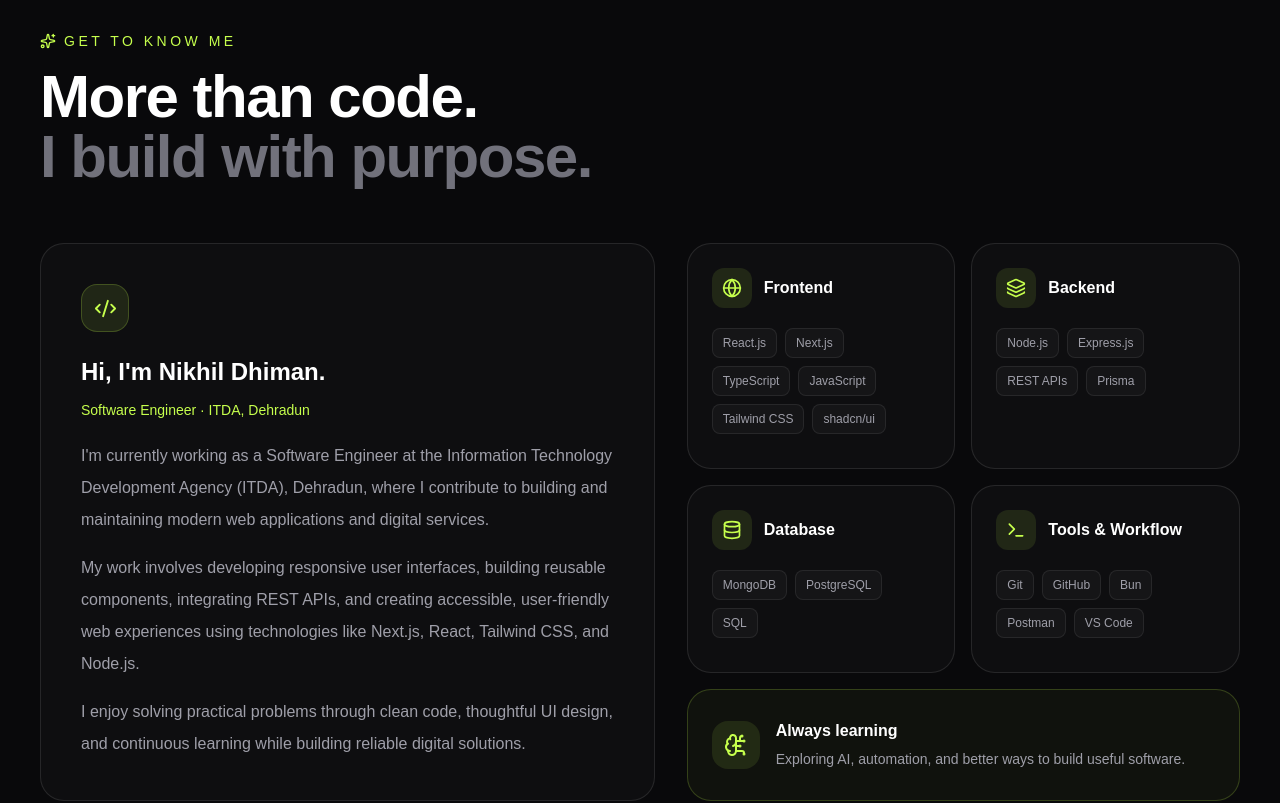
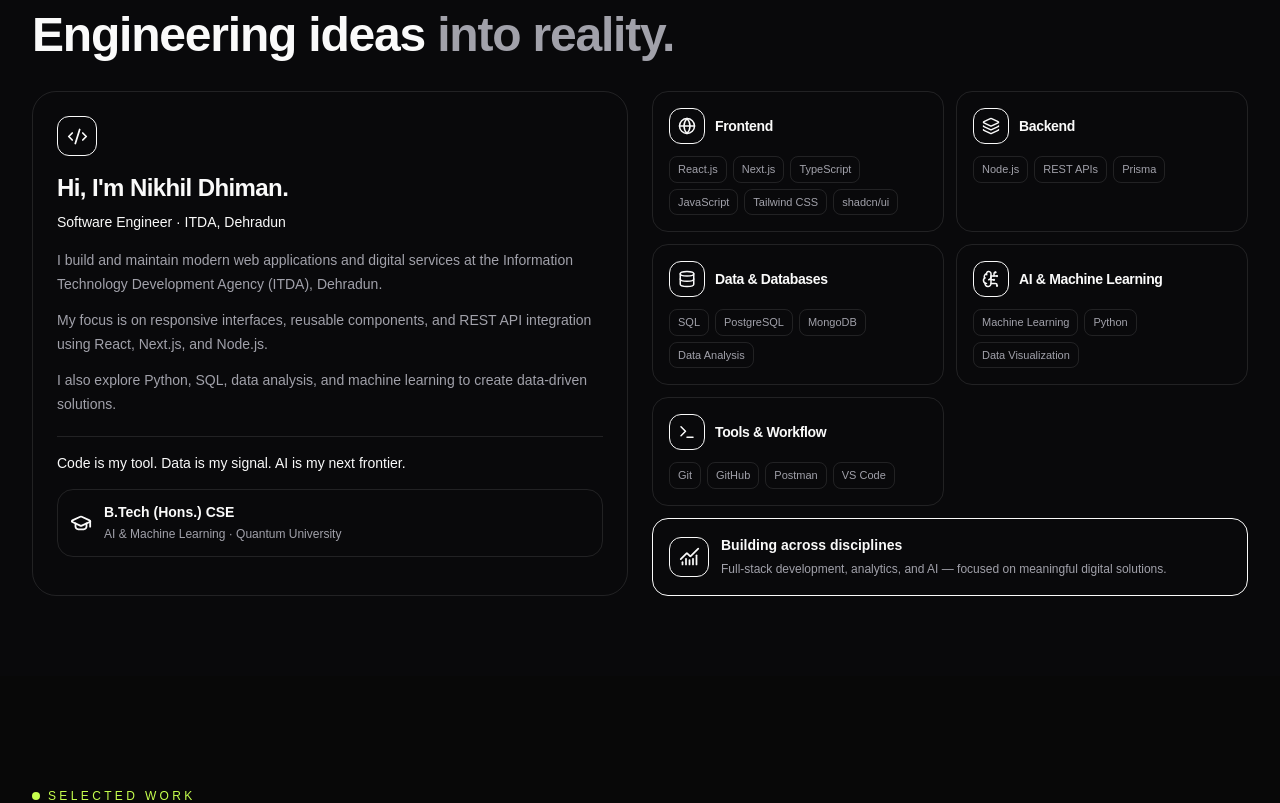
Before and after one commit to nikhildhiman2003/portfolio-website, a Next.js app: page / in a window 1280 px wide. Shown: the part 980-1783 px from the top of the page. Built offline with nearby package versions, Linux system fonts and the light colour scheme.

Commit message:
feat(about): enhance About section with improved layout, animations, and updated content

```diff
--- a/src/components/sections/about.tsx
+++ b/src/components/sections/about.tsx
@@ -1,7 +1,9 @@
 
 "use client";
 
-import { motion } from "motion/react";
+import { useState } from "react";
+import type { PointerEvent, ReactNode } from "react";
+import { motion, useReducedMotion } from "motion/react";
 import {
     Code2,
     Database,
@@ -10,6 +12,8 @@ import {
     Terminal,
     Globe,
     Sparkles,
+    ChartNoAxesCombined,
+    GraduationCap,
 } from "lucide-react";
 
 const skillGroups = [
@@ -21,168 +25,246 @@ const skillGroups = [
     {
         title: "Backend",
         icon: Layers3,
-        skills: ["Node.js", "Express.js", "REST APIs", "Prisma"],
+        skills: ["Node.js", "REST APIs", "Prisma"],
     },
     {
-        title: "Database",
+        title: "Data & Databases",
         icon: Database,
-        skills: ["MongoDB", "PostgreSQL", "SQL"],
+        skills: ["SQL", "PostgreSQL", "MongoDB", "Data Analysis"],
+    },
+    {
+        title: "AI & Machine Learning",
+        icon: BrainCircuit,
+        skills: ["Machine Learning", "Python", "Data Visualization"],
     },
     {
         title: "Tools & Workflow",
         icon: Terminal,
-        skills: ["Git", "GitHub", "Bun", "Postman", "VS Code"],
+        skills: ["Git", "GitHub", "Postman", "VS Code"],
     },
 ];
 
-// const highlights = [
-//     { value: "2+", label: "Professional roles" },
-//     { value: "3+", label: "Web projects" },
-//     { value: "Full-stack", label: "Development focus" },
-// ];
+function PremiumCard({
+    children,
+    className = "",
+    delay = 0,
+    interactive = true,
+}: {
+    children: ReactNode;
+    className?: string;
+    delay?: number;
+    interactive?: boolean;
+}) {
+    const reducedMotion = useReducedMotion();
+    const [tilt, setTilt] = useState({ x: 0, y: 0 });
+
+    function handlePointerMove(event: PointerEvent<HTMLDivElement>) {
+        if (reducedMotion || !interactive || event.pointerType !== "mouse") {
+            return;
+        }
+
+        const rect = event.currentTarget.getBoundingClientRect();
+        const x = (event.clientX - rect.left) / rect.width;
+        const y = (event.clientY - rect.top) / rect.height;
+
+        setTilt({
+            x: (0.5 - y) * 3,
+            y: (x - 0.5) * 3,
+        });
+    }
+
+    function resetTilt() {
+        setTilt({ x: 0, y: 0 });
+    }
+
+    return (
+        <motion.div
+            initial={reducedMotion ? false : { opacity: 0, y: 14 }}
+            whileInView={{ opacity: 1, y: 0 }}
+            viewport={{ once: true, amount: 0.15 }}
+            transition={{
+                duration: reducedMotion ? 0 : 0.45,
+                delay: reducedMotion ? 0 : delay,
+                ease: "easeOut",
+            }}
+            onPointerMove={handlePointerMove}
+            onPointerLeave={resetTilt}
+            style={{
+                transform: `perspective(1200px) rotateX(${tilt.x}deg) rotateY(${tilt.y}deg)`,
+                transformStyle: "preserve-3d",
+            }}
+            className={`relative transition-[transform,border-color,box-shadow] duration-300 ease-out ${className}`}
+        >
+            {children}
+        </motion.div>
+    );
+}
 
 export default function About() {
+    const reducedMotion = useReducedMotion();
+
     return (
         <section
             id="about"
-            className="relative overflow-hidden bg-[#09090b] px-5 py-24 text-white md:px-10 md:py-32"
+            className="relative isolate overflow-hidden bg-[var(--background)] px-5 py-16 text-[var(--foreground)] transition-colors duration-300 md:px-8 md:py-20"
         >
-            <div className="mx-auto max-w-7xl">
+            <div
+                aria-hidden="true"
+                className="pointer-events-none absolute -left-32 top-20 h-64 w-64 rounded-full bg-[var(--accent-glow)] blur-[100px]"
+            />
+
+            <div
+                aria-hidden="true"
+                className="pointer-events-none absolute -right-32 bottom-10 h-72 w-72 rounded-full bg-[var(--accent-glow)] blur-[120px]"
+            />
+
+            <div className="relative mx-auto max-w-7xl">
+                {/* Heading */}
                 <motion.div
-                    initial={{ opacity: 0, y: 24 }}
+                    initial={reducedMotion ? false : { opacity: 0, y: 16 }}
                     whileInView={{ opacity: 1, y: 0 }}
                     viewport={{ once: true, amount: 0.3 }}
-                    transition={{ duration: 0.6 }}
+                    transition={{ duration: 0.45, ease: "easeOut" }}
                 >
-                    <p className="mb-4 flex items-center gap-2 text-sm font-medium uppercase tracking-[0.25em] text-[#c6ff4d]">
-                        <Sparkles size={16} />
-                        Get to know me
+                    <p className="mb-3 flex items-center gap-2 text-xs font-medium uppercase tracking-[0.22em] text-[var(--accent)]">
+                        <Sparkles size={14} />
+                        About me
                     </p>
 
-                    <h2 className="max-w-3xl text-4xl font-semibold tracking-tight sm:text-5xl md:text-6xl">
-                        More than code.
-                        <br />
-                        <span className="text-zinc-500">I build with purpose.</span>
+                    <h2 className="text-3xl font-semibold tracking-tight sm:text-4xl md:text-5xl">
+                        Engineering ideas{" "}
+                        <span className="text-[var(--muted)]">
+                            into reality.
+                        </span>
                     </h2>
                 </motion.div>
 
-                <div className="mt-14 grid gap-8 lg:grid-cols-[1fr_0.9fr]">
-                    <motion.div
-                        initial={{ opacity: 0, x: -24 }}
-                        whileInView={{ opacity: 1, x: 0 }}
-                        viewport={{ once: true, amount: 0.2 }}
-                        transition={{ duration: 0.6 }}
-                        className="rounded-3xl border border-white/10 bg-white/[0.025] p-7 md:p-10"
+                <div className="mt-8 grid gap-5 lg:grid-cols-[1fr_1fr] lg:gap-6">
+                    <PremiumCard
+                        className="group h-full overflow-hidden rounded-3xl border border-[var(--border)] bg-[var(--surface)] p-5 shadow-[var(--card-shadow)] hover:border-[var(--accent)]/40 sm:p-6"
                     >
-                        <div className="mb-6 flex h-12 w-12 items-center justify-center rounded-2xl border border-[#c6ff4d]/20 bg-[#c6ff4d]/10">
-                            <Code2 className="text-[#c6ff4d]" size={23} />
+                        <div
+                            aria-hidden="true"
+                            className="pointer-events-none absolute -right-14 -top-14 h-40 w-40 rounded-full bg-[var(--accent-glow)] blur-3xl"
+                        />
+
+                        <div className="relative">
+                            <div className="mb-4 flex h-10 w-10 items-center justify-center rounded-xl border border-[var(--accent)]/20 bg-[var(--accent-glow)]">
+                                <Code2 size={21} className="text-[var(--accent)]" />
                             </div>
 
-
-                        <h3 className="text-2xl font-semibold">
+                            <h3 className="text-xl font-semibold tracking-tight sm:text-2xl">
                                 Hi, I&apos;m Nikhil Dhiman.
                             </h3>
 
-                        <p className="mt-3 text-sm font-medium text-[#c6ff4d]">
+                            <p className="mt-2 text-sm font-medium text-[var(--accent)]">
                                 Software Engineer · ITDA, Dehradun
                             </p>
 
-                        <div className="mt-5 space-y-4 leading-8 text-zinc-400">
+                            <div className="mt-4 space-y-3 text-sm leading-6 text-[var(--muted)]">
                                 <p>
-                                I&apos;m currently working as a Software Engineer at the
-                                Information Technology Development Agency (ITDA),
-                                Dehradun, where I contribute to building and maintaining
-                                modern web applications and digital services.
+                                    I build and maintain modern web applications and
+                                    digital services at the Information Technology
+                                    Development Agency (ITDA), Dehradun.
                                 </p>
 
                                 <p>
-                                My work involves developing responsive user interfaces,
-                                building reusable components, integrating REST APIs, and
-                                creating accessible, user-friendly web experiences using
-                                technologies like Next.js, React, Tailwind CSS, and Node.js.
+                                    My focus is on responsive interfaces, reusable
+                                    components, and REST API integration using React,
+                                    Next.js, and Node.js.
                                 </p>
 
                                 <p>
-                                I enjoy solving practical problems through clean code,
-                                thoughtful UI design, and continuous learning while
-                                building reliable digital solutions.
+                                    I also explore Python, SQL, data analysis, and
+                                    machine learning to create data-driven solutions.
                                 </p>
                             </div>
 
+                            <p className="mt-5 border-t border-[var(--border)] pt-4 text-sm font-medium text-[var(--foreground)]">
+                                Code is my tool. Data is my signal.{" "}
+                                <span className="text-[var(--accent)]">
+                                    AI is my next frontier.
+                                </span>
+                            </p>
 
-                        {/* <div className="mt-9 grid grid-cols-1 gap-3 sm:grid-cols-3">
-                            {highlights.map((item) => (
-                                <div
-                                    key={item.label}
-                                    className="rounded-2xl border border-white/10 bg-black/20 p-4"
-                                >
-                                    <p className="text-xl font-semibold text-[#c6ff4d]">
-                                        {item.value}
-                                    </p>
-                                    <p className="mt-2 text-xs leading-5 text-zinc-500">
-                                        {item.label}
+                            <div className="mt-4 flex items-center gap-3 rounded-2xl border border-[var(--border)] bg-[var(--surface-muted)] p-3">
+                                <GraduationCap
+                                    size={22}
+                                    className="shrink-0 text-[var(--accent)]"
+                                />
+                                <div className="min-w-0">
+                                    <h4 className="text-sm font-semibold">
+                                        B.Tech (Hons.) CSE
+                                    </h4>
+                                    <p className="mt-0.5 text-xs leading-5 text-[var(--muted)]">
+                                        AI & Machine Learning · Quantum University
                                     </p>
                                 </div>
-                            ))}
-                        </div> */}
-                    </motion.div>
+                            </div>
+                        </div>
+                    </PremiumCard>
 
-                    {/* Skills */}
-                    <div className="grid gap-4 sm:grid-cols-2">
+                    <div className="grid content-start gap-3 sm:grid-cols-2">
                         {skillGroups.map((group, index) => {
                             const Icon = group.icon;
 
                             return (
-                                <motion.div
+                                <PremiumCard
                                     key={group.title}
-                                    initial={{ opacity: 0, y: 24 }}
-                                    whileInView={{ opacity: 1, y: 0 }}
-                                    viewport={{ once: true, amount: 0.2 }}
-                                    transition={{ duration: 0.5, delay: index * 0.08 }}
-                                    whileHover={{ y: -4 }}
-                                    className="rounded-3xl border border-white/10 bg-white/[0.025] p-6 transition-colors hover:border-[#c6ff4d]/30"
+                                    delay={index * 0.05}
+                                    className="group overflow-hidden rounded-2xl border border-[var(--border)] bg-[var(--surface)] p-4 hover:border-[var(--accent)]/40 hover:shadow-[0_12px_35px_var(--accent-glow)]"
                                 >
-                                    <div className="mb-5 flex items-center gap-3">
-                                        <div className="flex h-10 w-10 items-center justify-center rounded-xl bg-[#c6ff4d]/10">
-                                            <Icon size={20} className="text-[#c6ff4d]" />
+                                    <div className="relative">
+                                        <div className="mb-3 flex items-center gap-2.5">
+                                            <div className="flex h-9 w-9 shrink-0 items-center justify-center rounded-xl border border-[var(--accent)]/15 bg-[var(--accent-glow)] transition-transform duration-300 group-hover:scale-105">
+                                                <Icon
+                                                    size={18}
+                                                    className="text-[var(--accent)]"
+                                                />
                                             </div>
 
-                                        <h3 className="font-semibold">{group.title}</h3>
+                                            <h3 className="text-sm font-semibold tracking-tight">
+                                                {group.title}
+                                            </h3>
                                         </div>
 
-                                    <div className="flex flex-wrap gap-2">
+                                        <div className="flex flex-wrap gap-1.5">
                                             {group.skills.map((skill) => (
                                                 <span
                                                     key={skill}
-                                                className="rounded-lg border border-white/[0.08] bg-white/[0.03] px-2.5 py-1.5 text-xs text-zinc-400 transition-colors hover:border-[#c6ff4d]/30 hover:text-white"
+                                                    className="rounded-lg border border-[var(--border)] bg-[var(--surface-muted)] px-2 py-1 text-[11px] text-[var(--muted)] transition-colors duration-200 hover:border-[var(--accent)]/40 hover:text-[var(--accent)]"
                                                 >
                                                     {skill}
                                                 </span>
                                             ))}
                                         </div>
-                                </motion.div>
+                                    </div>
+                                </PremiumCard>
                             );
                         })}
 
-                        <motion.div
-                            initial={{ opacity: 0, y: 24 }}
-                            whileInView={{ opacity: 1, y: 0 }}
-                            viewport={{ once: true, amount: 0.2 }}
-                            transition={{ duration: 0.5, delay: 0.3 }}
-                            className="flex items-center gap-4 rounded-3xl border border-[#c6ff4d]/20 bg-[#c6ff4d]/[0.04] p-6 sm:col-span-2"
+                        <PremiumCard
+                            delay={0.25}
+                            interactive={false}
+                            className="flex items-center gap-3 rounded-2xl border border-[var(--accent)]/20 bg-[var(--accent-glow)] p-4 sm:col-span-2"
                         >
-                            <div className="flex h-12 w-12 shrink-0 items-center justify-center rounded-2xl bg-[#c6ff4d]/10">
-                                <BrainCircuit size={24} className="text-[#c6ff4d]" />
+                            <div className="flex h-10 w-10 shrink-0 items-center justify-center rounded-xl border border-[var(--accent)]/20 bg-[var(--surface)]">
+                                <ChartNoAxesCombined
+                                    size={21}
+                                    className="text-[var(--accent)]"
+                                />
                             </div>
 
                             <div>
-                                <h3 className="font-semibold">Always learning</h3>
-                                <p className="mt-1 text-sm leading-6 text-zinc-400">
-                                    Exploring AI, automation, and better ways to build useful
-                                    software.
+                                <h3 className="text-sm font-semibold">
+                                    Building across disciplines
+                                </h3>
+                                <p className="mt-1 text-xs leading-5 text-[var(--muted)]">
+                                    Full-stack development, analytics, and AI —
+                                    focused on meaningful digital solutions.
                                 </p>
                             </div>
-                        </motion.div>
+                        </PremiumCard>
                     </div>
                 </div>
             </div>
```
Lines whose indentation alone changed are shown as unchanged.
